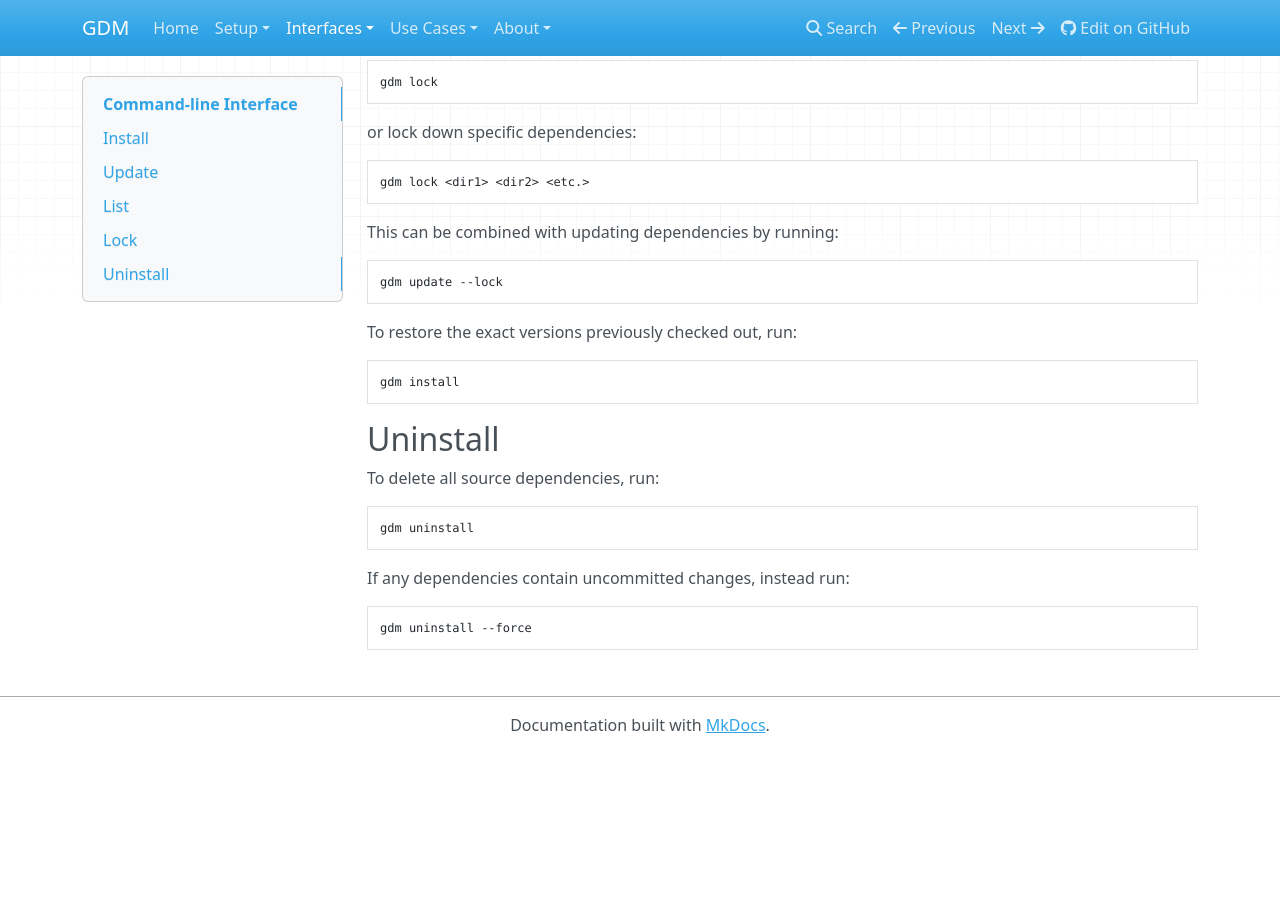
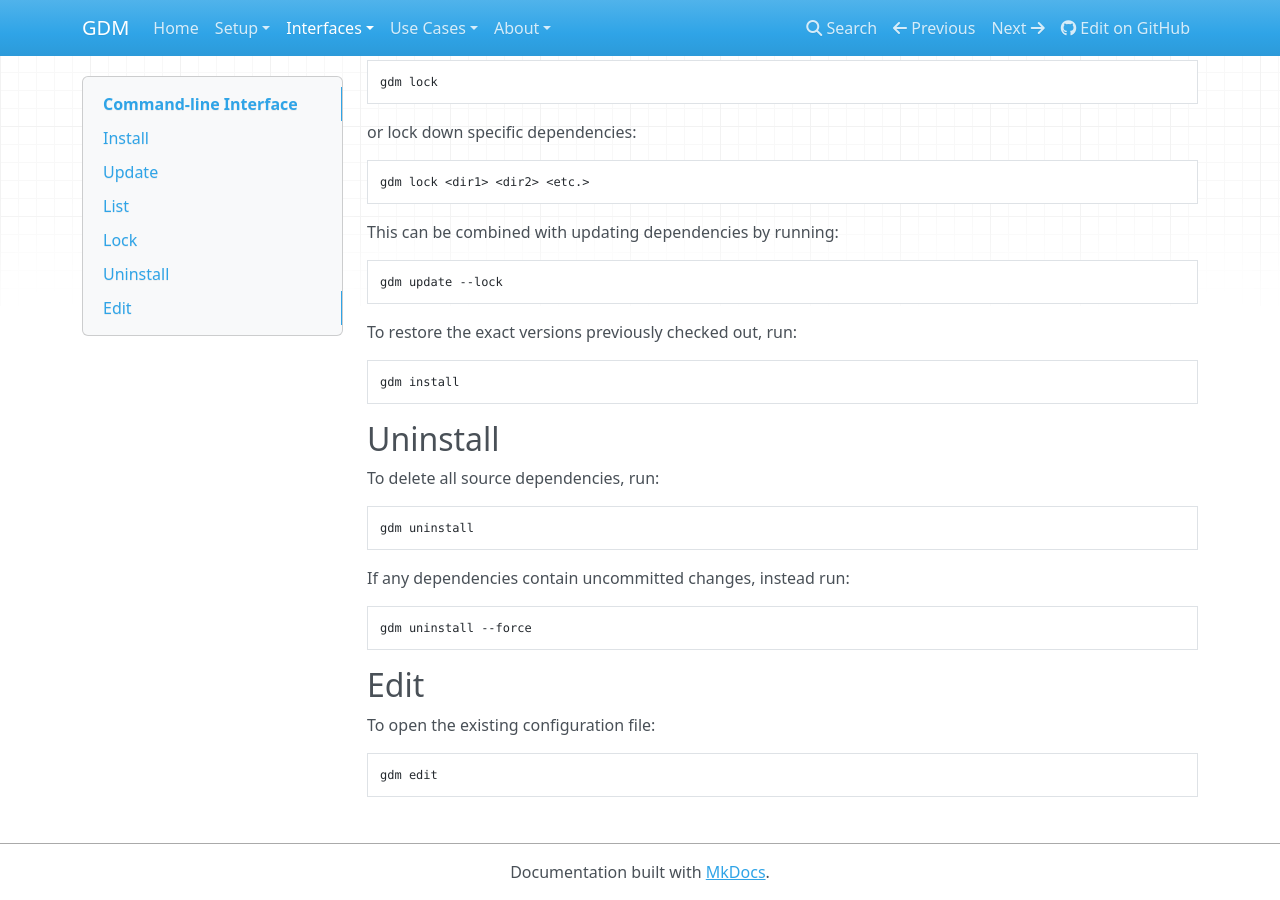
Before and after one commit to jacebrowning/gitman, an MkDocs documentation site: the page built from docs/interfaces/cli.md, in a window 1280 px wide and 900 px high, scrolled down 1712 px. Built offline with MkDocs 1.6.1, drawn with Linux system fonts in a browser that asks for light colours; nearby versions of some CDN libraries; old or Windows-style settings are respelled for this version of MkDocs; before the commit the page ends 2465 px from its top, so only the background shows below that.

Commit message:
Update documentation

````diff
--- a/docs/interfaces/cli.md
+++ b/docs/interfaces/cli.md
@@ -125,3 +125,11 @@ If any dependencies contain uncommitted changes, instead run:
 ```sh
 gdm uninstall --force
 ```
+
+## Edit
+
+To open the existing configuration file:
+
+```sh
+gdm edit
+```
````
